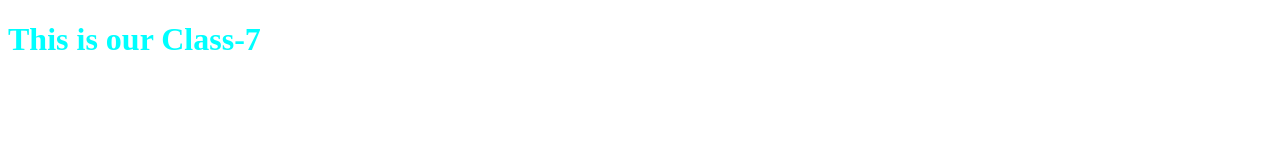
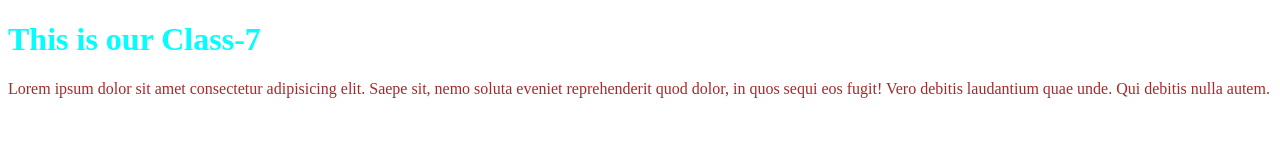
Before and after one commit to ishoef/class-7, a plain HTML site: page index.html in a window 1280 px wide. Drawn offline with Linux system fonts and the light colour scheme.

Commit message:
modifeid

```diff
--- a/index.html
+++ b/index.html
@@ -4,8 +4,16 @@
     <meta charset="UTF-8">
     <meta name="viewport" content="width=device-width, initial-scale=1.0">
     <title>Class-7</title>
+
+    <style>
+        p {
+            color: brown;
+        }
+    </style>
 </head>
 <body>
     <h1 style="color: aqua;">This is our Class-7</h1>
+    <p>Lorem ipsum dolor sit amet consectetur adipisicing elit. Saepe sit, nemo soluta eveniet reprehenderit quod dolor, in quos sequi eos fugit! Vero debitis laudantium quae unde. Qui debitis nulla autem.</p>
+
 </body>
 </html>
```
